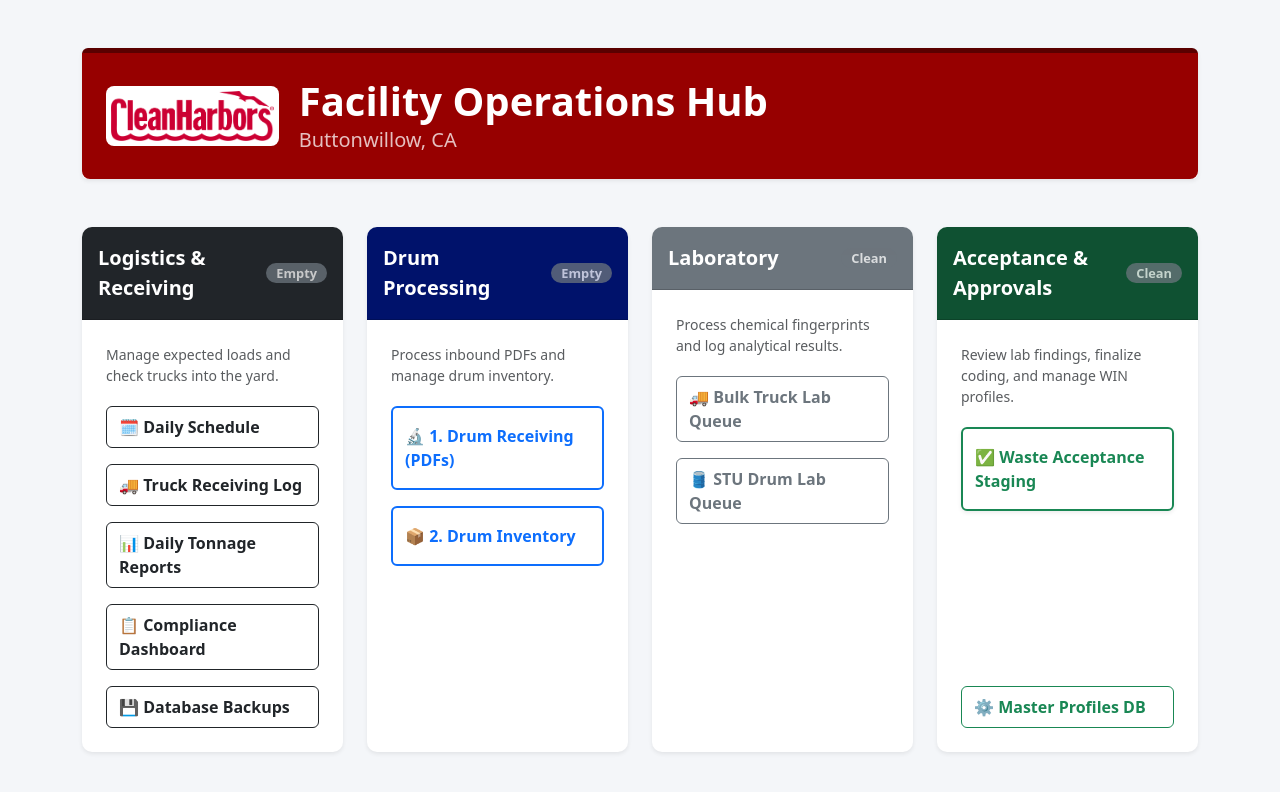
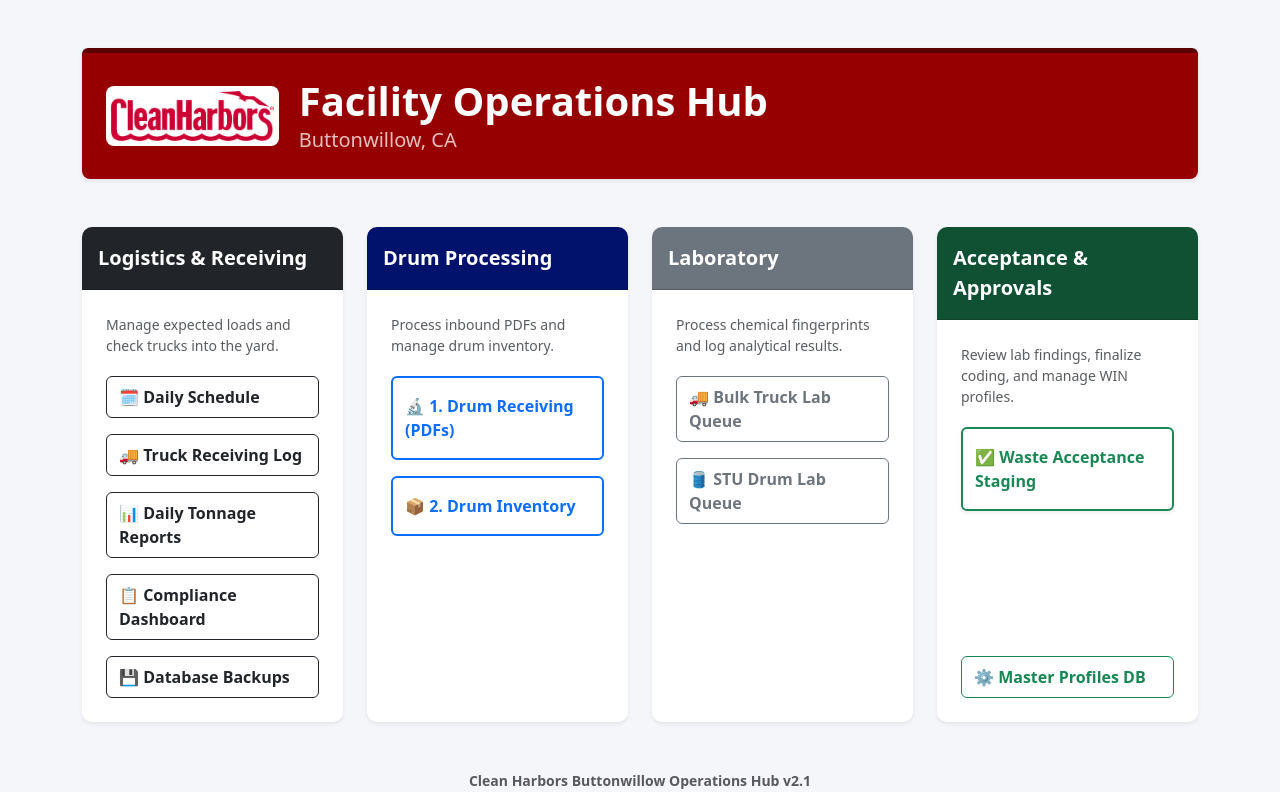
Before and after one commit to tjp005-png/68BL-, a Flask app: page / in a window 1280 px wide. Shown: the top 792 px of the page. Run offline with Flask 3, Linux system fonts and the light colour scheme; data that the repository does not hold is empty.

Commit message:
style: remove badge notifications on hub screen

```diff
--- a/templates/index.html
+++ b/templates/index.html
@@ -35,13 +35,8 @@
             <!-- Card 1: Logistics & Receiving -->
             <div class="col-md-6 col-xl-3">
                 <div class="card shadow-sm h-100 border-0 hub-card">
-                    <div class="card-header bg-dark text-white fw-bold py-3 fs-5 d-flex justify-content-between align-items-center">
-                        <span>Logistics & Receiving</span>
-                        {% if logistics_count > 0 %}
-                            <span class="badge bg-light text-dark status-badge">{{ logistics_count }} Active</span>
-                        {% else %}
-                            <span class="badge bg-secondary opacity-75 status-badge">Empty</span>
-                        {% endif %}
+                    <div class="card-header bg-dark text-white fw-bold py-3 fs-5">
+                        Logistics & Receiving
                     </div>
                     <div class="card-body d-flex flex-column gap-3 p-4">
                         <p class="text-muted small mb-1">Manage expected loads and check trucks into the yard.</p>
@@ -57,13 +52,8 @@
             <!-- Card 2: Drum Processing -->
             <div class="col-md-6 col-xl-3">
                 <div class="card shadow-sm h-100 border-0 hub-card">
-                    <div class="card-header fw-bold py-3 fs-5 text-white d-flex justify-content-between align-items-center" style="background-color: #00126b;">
-                        <span>Drum Processing</span>
-                        {% if drums_count > 0 %}
-                            <span class="badge bg-light text-primary status-badge">{{ drums_count }} Queue</span>
-                        {% else %}
-                            <span class="badge bg-secondary opacity-75 status-badge">Empty</span>
-                        {% endif %}
+                    <div class="card-header fw-bold py-3 fs-5 text-white" style="background-color: #00126b;">
+                        Drum Processing
                     </div>
                     <div class="card-body d-flex flex-column gap-3 p-4">
                         <p class="text-muted small mb-1">Process inbound PDFs and manage drum inventory.</p>
@@ -80,13 +70,8 @@
             <!-- Card 3: Laboratory -->
             <div class="col-md-6 col-xl-3">
                 <div class="card shadow-sm h-100 border-0 hub-card">
-                    <div class="card-header bg-secondary text-white fw-bold py-3 fs-5 d-flex justify-content-between align-items-center">
-                        <span>Laboratory</span>
-                        {% if lab_total > 0 %}
-                            <span class="badge bg-light text-warning status-badge" style="color: #9a3412 !important;">{{ lab_total }} Pending</span>
-                        {% else %}
-                            <span class="badge bg-secondary opacity-75 status-badge">Clean</span>
-                        {% endif %}
+                    <div class="card-header bg-secondary text-white fw-bold py-3 fs-5">
+                        Laboratory
                     </div>
                     <div class="card-body d-flex flex-column gap-3 p-4">
                         <p class="text-muted small mb-1">Process chemical fingerprints and log analytical results.</p>
@@ -99,13 +84,8 @@
             <!-- Card 4: Acceptance & Approvals -->
             <div class="col-md-6 col-xl-3">
                 <div class="card shadow-sm h-100 border-0 hub-card">
-                    <div class="card-header text-white fw-bold py-3 fs-5 d-flex justify-content-between align-items-center" style="background-color: #0f5132;">
-                        <span>Acceptance & Approvals</span>
-                        {% if approvals_total > 0 %}
-                            <span class="badge bg-light text-success status-badge" style="color: #065f46 !important;">{{ approvals_total }} Alert</span>
-                        {% else %}
-                            <span class="badge bg-secondary opacity-75 status-badge">Clean</span>
-                        {% endif %}
+                    <div class="card-header text-white fw-bold py-3 fs-5" style="background-color: #0f5132;">
+                        Acceptance & Approvals
                     </div>
                     <div class="card-body d-flex flex-column gap-3 p-4">
                         <p class="text-muted small mb-1">Review lab findings, finalize coding, and manage WIN profiles.</p>
```
